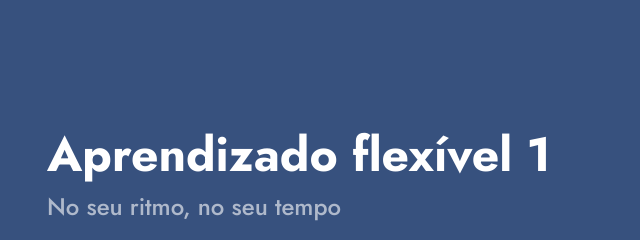
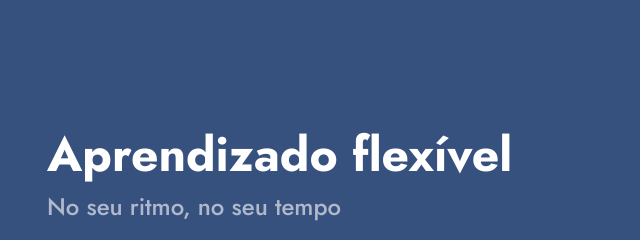
Before and after one commit to Wiliami/master-courses-oficial, a website: page index.html in a window 1280 px wide. Shown: the part 129-369 px from the top of the page, 35-675 px from the left. Drawn offline with nearby package versions, Linux system fonts and the light colour scheme.

Commit message:
atualizando a page

```diff
--- a/index.html
+++ b/index.html
@@ -85,7 +85,7 @@
     <div class="container">
       <div class="row">
         <div class="col-lg-6 d-flex flex-column justify-content-center pt-4 pt-lg-0 order-2 order-lg-1" data-aos="fade-up" data-aos-delay="200">
-          <h1>Aprendizado flexível 1</h1>
+          <h1>Aprendizado flexível</h1>
           <h2>No seu ritmo, no seu tempo</h2>
           <div class="d-flex justify-content-center justify-content-lg-start">
             <a href="./login.html" class="btn-get-started scrollto">Começar</a>
```
